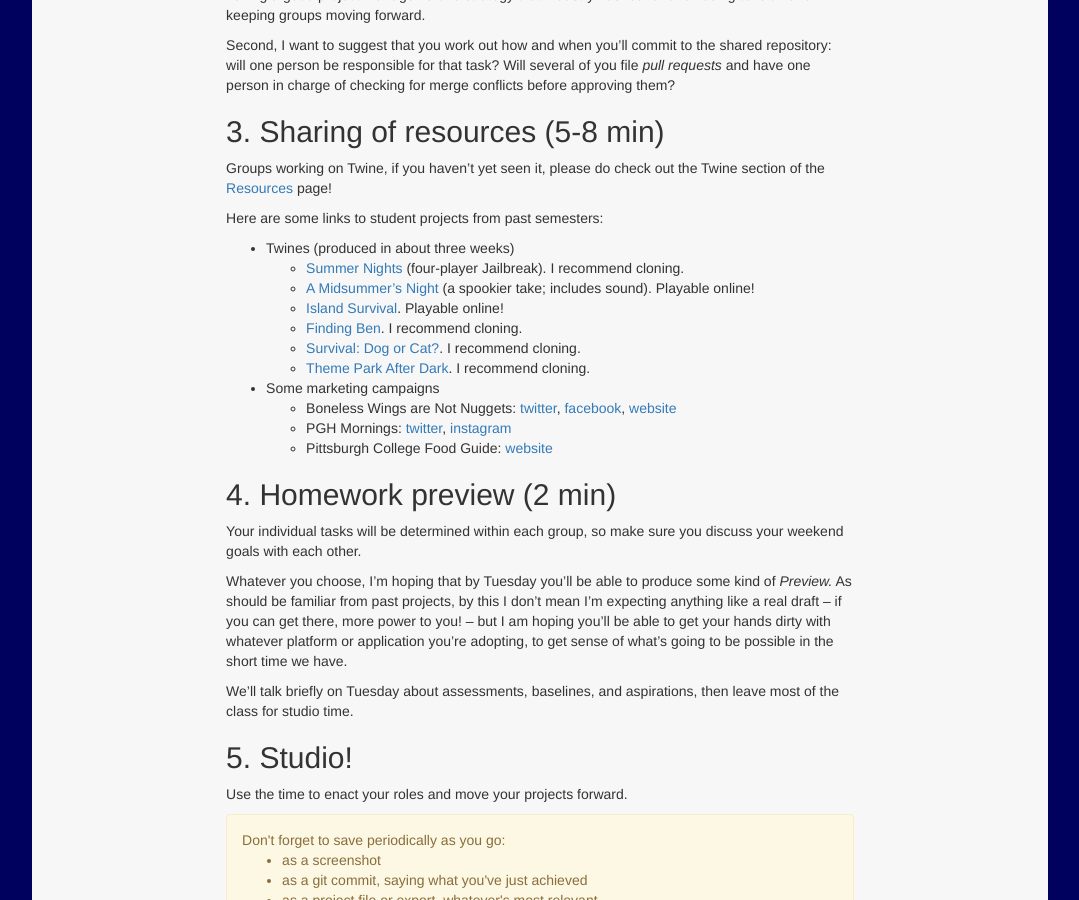
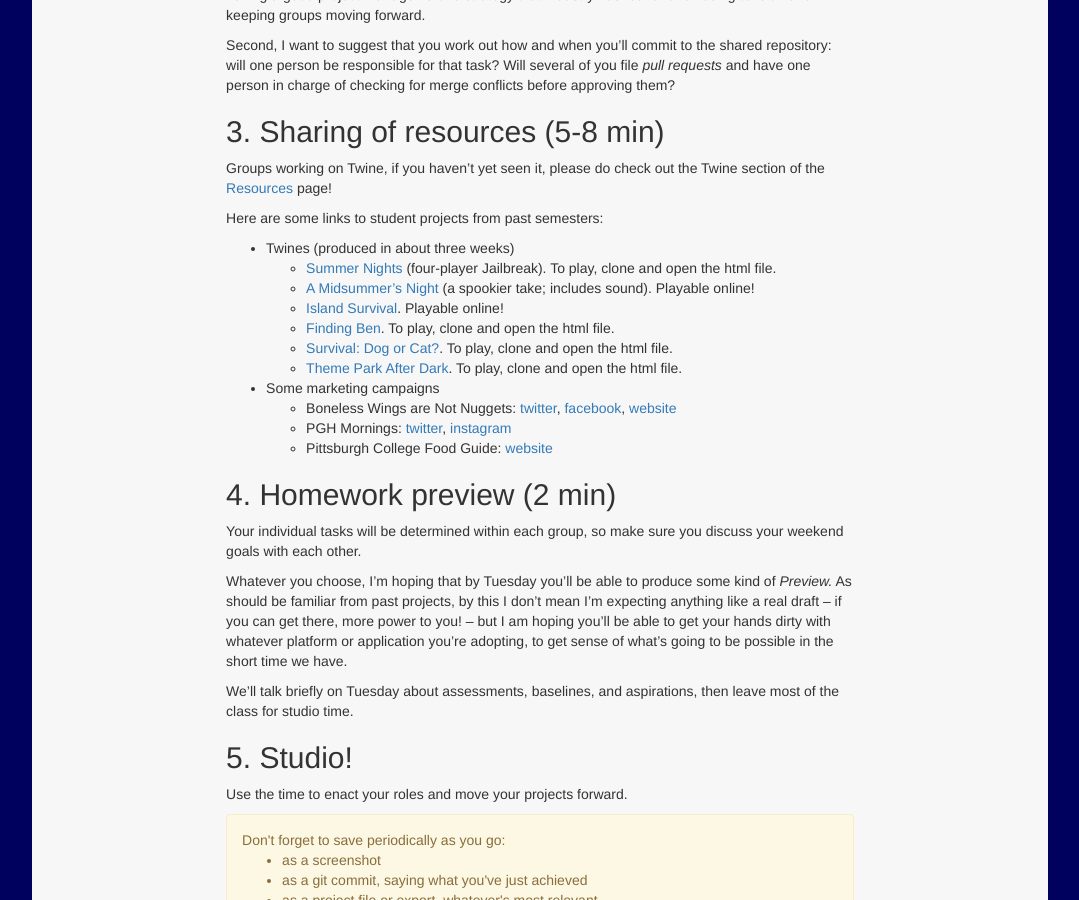
Before and after one commit to benmiller314/cdm2019fall, a Jekyll site: the page built from plans/lesson-23.md, in a window 1280 px wide and 900 px high, scrolled down 871 px. Shown: the whole window, without its empty margins (100-1179 px from the left). Built offline with Jekyll 4.4.1, drawn with Linux system fonts in a browser that asks for light colours; our own code applies the rules of GitHub Pages for plain Markdown files.

Commit message:
minor change in cloning instructions

```diff
--- a/plans/lesson-23.md
+++ b/plans/lesson-23.md
@@ -49,12 +49,12 @@ Groups working on Twine, if you haven't yet seen it, please do check out the Twi
 Here are some links to student projects from past semesters:
 
 * Twines (produced in about three weeks)
-    - [Summer Nights](https://github.com/pitt-cdm/twine--summer-nights-1) (four-player Jailbreak). I recommend cloning.
+    - [Summer Nights](https://github.com/pitt-cdm/twine--summer-nights-1) (four-player Jailbreak). To play, clone and open the html file.
     - [A Midsummer's Night](https://pitt-cdm.github.io/twine--summer-night-part-2/) (a spookier take; includes sound). Playable online!
     - [Island Survival](https://pitt-cdm.github.io/twine--shore-leave/). Playable online!
-    - [Finding Ben](https://github.com/pitt-cdm/twine--finding-boo). I recommend cloning.
-    - [Survival: Dog or Cat?](https://github.com/pitt-cdm/twine--cats-dogs). I recommend cloning.
-    - [Theme Park After Dark](https://github.com/pitt-cdm/twine--theme-park). I recommend cloning.
+    - [Finding Ben](https://github.com/pitt-cdm/twine--finding-boo). To play, clone and open the html file.
+    - [Survival: Dog or Cat?](https://github.com/pitt-cdm/twine--cats-dogs). To play, clone and open the html file.
+    - [Theme Park After Dark](https://github.com/pitt-cdm/twine--theme-park). To play, clone and open the html file.
 <!-- * A Twine about collaborative Twine workflow -->
 * Some marketing campaigns
     - Boneless Wings are Not Nuggets: [twitter](https://twitter.com/WingsNotNugs), [facebook](https://facebook.com/WingsNotNugs/), [website](https://elambiotte.github.io/Boneless-Wings-Campaign/)
```
